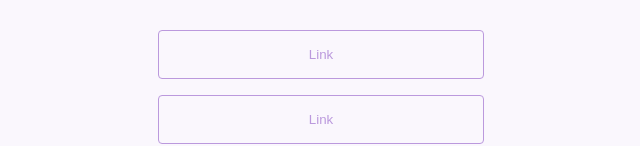
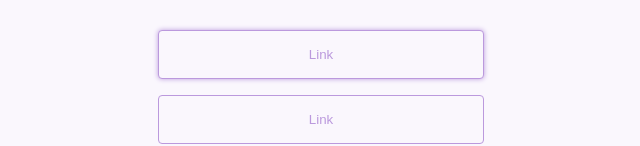
Before and after one commit to paulornr89/socialLinks, a plain HTML site: page index.html in a window 1280 px wide. In both pictures the pointer is over the button 640 px from the left and 346 px from the top of the page. Shown: the part 292-438 px from the top of the page, without its empty margins (319-959 px from the left). Drawn offline with Linux system fonts and the light colour scheme.

Commit message:
projeto finalizado com o efeito dos botões de click

```diff
--- a/css/style.css
+++ b/css/style.css
@@ -66,3 +66,11 @@ footer img {
     height: 24px;
     width: 24px;
 }
+
+button:hover {
+    box-shadow: 0px 0px 5px var(--purple);
+}
+
+button:active {
+    box-shadow: inset 0px 0px 5px white;
+}
```
